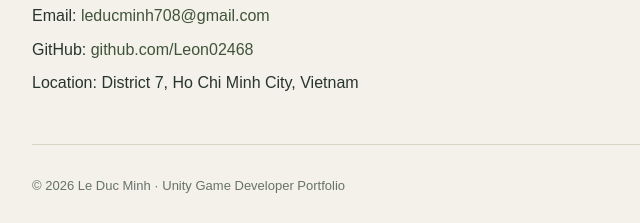
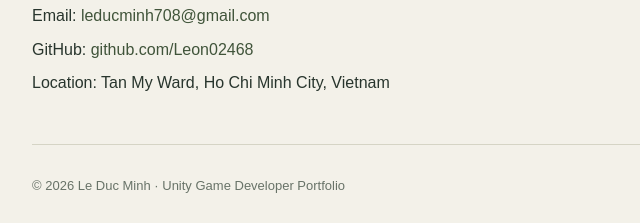
Before and after one commit to Leon02468/Leon02468.github.io, a plain HTML site: page index.html in a window 1280 px wide. Shown: the part 3545-3768 px from the top of the page, 88-728 px from the left. Drawn offline with Linux system fonts and the light colour scheme.

Commit message:
change location

```diff
--- a/index.html
+++ b/index.html
@@ -382,7 +382,7 @@
                     </a>
                 </p>
 
-                <p>Location: District 7, Ho Chi Minh City, Vietnam</p>
+                <p>Location: Tan My Ward, Ho Chi Minh City, Vietnam</p>
             </div>
         </section>
 
```
